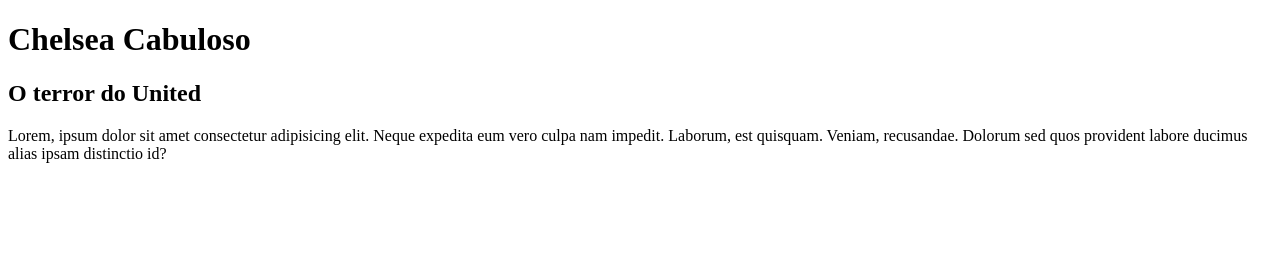
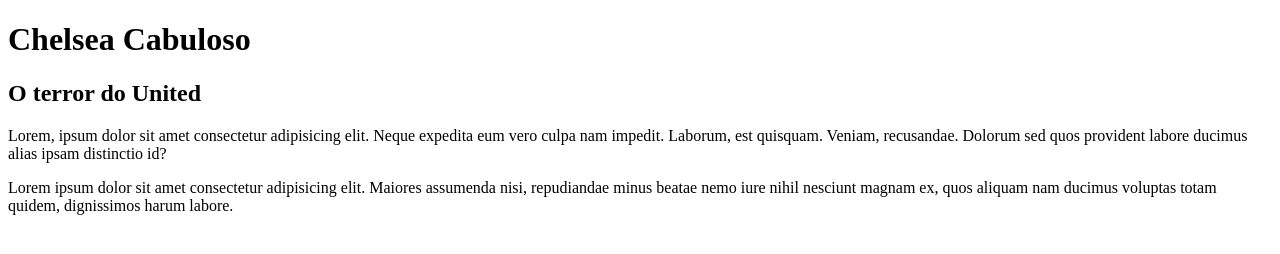
Before and after one commit to DenioLima/Ola-mundo, a plain HTML site: page site-teste/index.html in a window 1280 px wide. Drawn offline with Linux system fonts and the light colour scheme.

Commit message:
Update index.html

```diff
--- a/site-teste/index.html
+++ b/site-teste/index.html
@@ -15,6 +15,9 @@
          Laborum, est quisquam. Veniam, recusandae.
          Dolorum sed quos provident labore ducimus alias ipsam distinctio id?
     </p>
+    <p>Lorem ipsum dolor sit amet consectetur adipisicing elit.
+        Maiores assumenda nisi, repudiandae minus beatae nemo
+        iure nihil nesciunt magnam ex, quos aliquam nam ducimus voluptas totam quidem, dignissimos harum labore.</p>
 
 
 </body>
```
